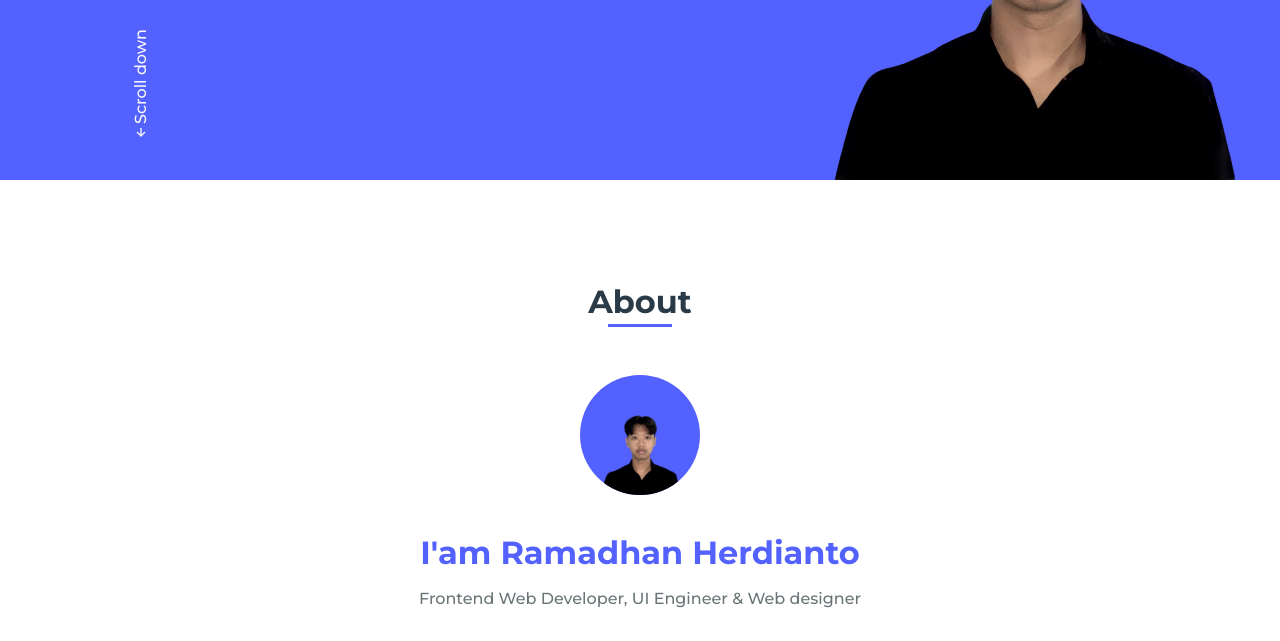
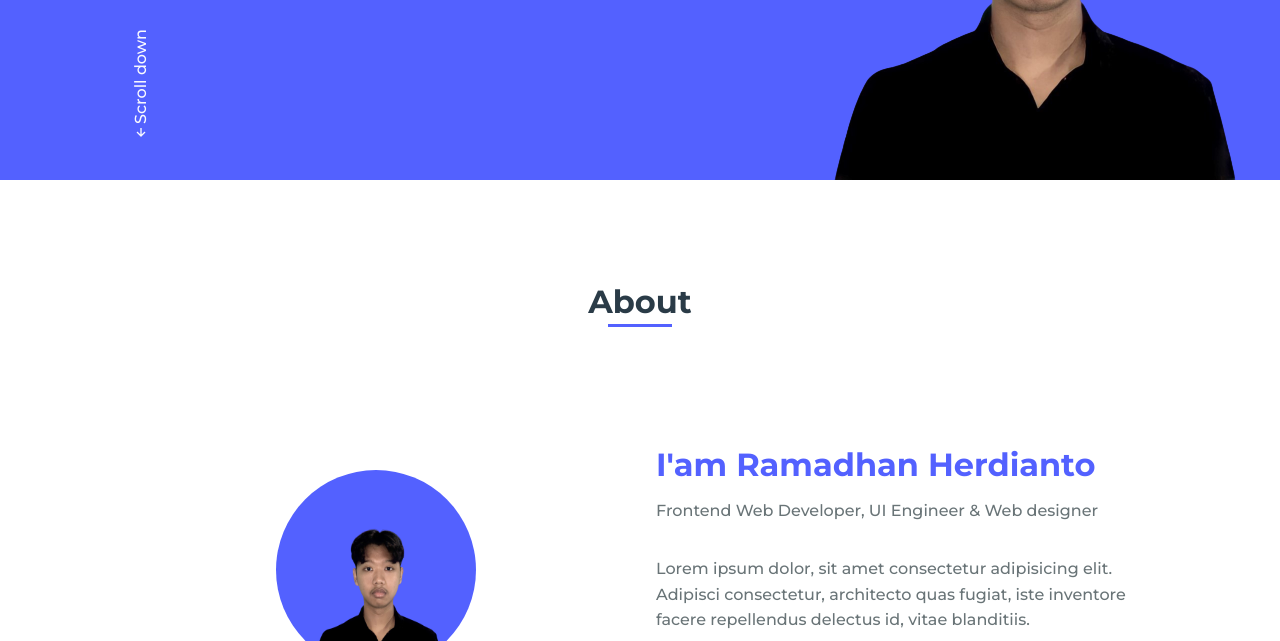
Before and after one commit to ramaherdianto/portfolio, a plain HTML site: page index.html in a window 1280 px wide. Shown: the part 460-1101 px from the top of the page. Drawn offline with nearby package versions, Linux system fonts and the light colour scheme.

Commit message:
membuat section eboutme menjadi responsive

```diff
--- a/assets/css/style.css
+++ b/assets/css/style.css
@@ -398,6 +398,20 @@ img {
     width: 524px;
     right: 10%;
   }
+
+  .about__container {
+    grid-template-columns: repeat(2, 1fr);
+    align-items: center;
+    text-align: initial;
+    padding: 4rem 0;
+  }
+  .about__img {
+    width: 200px;
+    height: 200px;
+  }
+  .about__img img {
+    width: 165px;
+  }
 }
 
 @media screen and (min-width: 1024px) {
```
